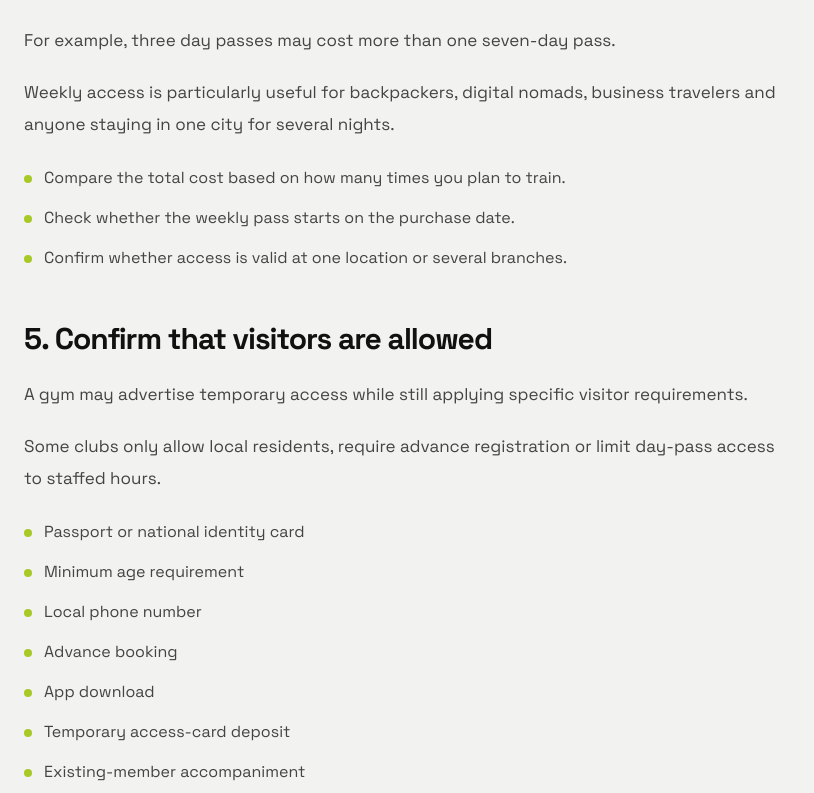
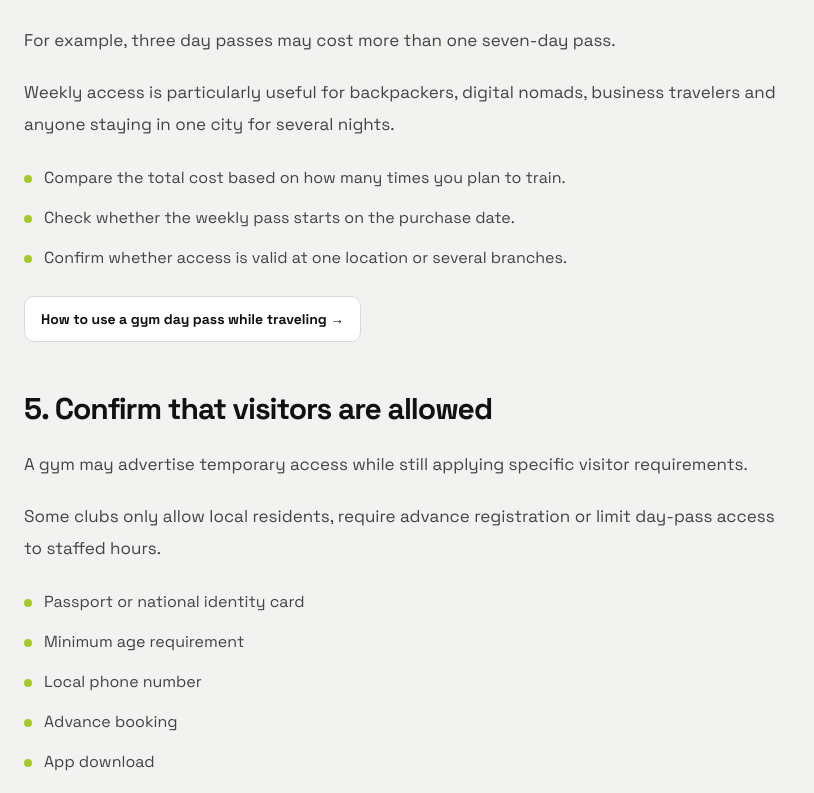
Before and after one commit to aferslid/daypassgyms, a Next.js app: page /blog/how-to-find-a-gym-while-traveling in a window 1280 px wide. Shown: the part 2714-3507 px from the top of the page, without its empty margins (0-814 px from the left). Built offline with nearby package versions, Linux system fonts and the light colour scheme.

Commit message:
Add travel gym guide and internal blog links

```diff
--- a/app/blog/[slug]/page.tsx
+++ b/app/blog/[slug]/page.tsx
@@ -28,11 +28,40 @@ export async function generateMetadata({
     };
   }
 
+  const articleUrl = `https://www.daypassgyms.com/blog/${post.slug}`;
+  const imageUrl = "https://www.daypassgyms.com/og-image.png";
+
   return {
     title: `${post.title} | DayPassGyms`,
     description: post.excerpt,
+
     alternates: {
-      canonical: `/blog/${post.slug}`,
+      canonical: articleUrl,
+    },
+
+    openGraph: {
+      title: post.title,
+      description: post.excerpt,
+      url: articleUrl,
+      siteName: "DayPassGyms",
+      type: "article",
+      publishedTime: post.publishedAt,
+      modifiedTime: post.updatedAt || post.publishedAt,
+      images: [
+        {
+          url: imageUrl,
+          width: 1200,
+          height: 630,
+          alt: post.title,
+        },
+      ],
+    },
+
+    twitter: {
+      card: "summary_large_image",
+      title: post.title,
+      description: post.excerpt,
+      images: [imageUrl],
     },
   };
 }
@@ -179,6 +208,20 @@ export default async function BlogArticlePage({
                       ))}
                     </ul>
                   )}
+
+                  {section.links && section.links.length > 0 && (
+                    <div className="mt-6 flex flex-wrap gap-3">
+                      {section.links.map((link) => (
+                        <Link
+                          key={link.href}
+                          href={link.href}
+                          className="inline-flex items-center rounded-[10px] border border-[#DADAD5] bg-white px-4 py-3 text-sm font-bold text-[#111] transition hover:border-[#A7C927] hover:text-[#6F8500]"
+                        >
+                          {link.label} →
+                        </Link>
+                      ))}
+                    </div>
+                  )}
                 </section>
               ))}
             </div>
@@ -248,23 +291,24 @@ export default async function BlogArticlePage({
 
             <div className="mt-16 rounded-[20px] bg-[#111] p-8 text-white md:p-10">
               <div className="text-[11px] font-bold uppercase tracking-[0.14em] text-[#C8F135]">
-                Find your next gym
+                Ready for your next workout?
               </div>
 
               <h2 className="mt-4 text-3xl font-extrabold tracking-[-1px]">
-                Browse gyms offering temporary access.
+                Find a gym that welcomes temporary visitors.
               </h2>
 
               <p className="mt-4 max-w-xl leading-7 text-[#999]">
-                Search by country and city, compare day-pass information and
-                check useful facilities before you go.
+                Browse gyms by country and city, compare day-pass and weekly-pass
+                prices, and check showers, lockers, Wi-Fi and visitor requirements
+                before you go.
               </p>
 
               <Link
                 href="/gyms"
                 className="mt-7 inline-flex rounded-[10px] bg-[#C8F135] px-5 py-3 text-sm font-bold text-[#111] transition hover:bg-[#D7FF45]"
               >
-                Browse countries
+                Find a gym →
               </Link>
             </div>
           </div>
--- a/app/blog/posts.ts
+++ b/app/blog/posts.ts
@@ -1,7 +1,13 @@
+export type BlogLink = {
+  href: string;
+  label: string;
+};
+
 export type BlogSection = {
   heading?: string;
   paragraphs?: string[];
   bullets?: string[];
+  links?: BlogLink[];
 };
 
 export type BlogPost = {
@@ -123,6 +129,17 @@ export const blogPosts: BlogPost[] = [
         heading: "Find a gym day pass",
         paragraphs: [
           "Use DayPassGyms to browse gyms by country and city, compare visitor prices and check useful amenities before your next workout abroad.",
+          "If you are still researching your destination, our complete guide explains how to identify gyms that accept temporary visitors and how to compare the available options.",
+        ],
+        links: [
+          {
+            href: "/blog/how-to-find-a-gym-while-traveling",
+            label: "How to find a gym while traveling",
+          },
+          {
+            href: "/gyms",
+            label: "Browse gyms with day passes",
+          },
         ],
       },
         ],
@@ -197,6 +214,12 @@ export const blogPosts: BlogPost[] = [
                   "Compare the total cost based on how many times you plan to train.",
                   "Check whether the weekly pass starts on the purchase date.",
                   "Confirm whether access is valid at one location or several branches.",
+                ],
+                links: [
+                  {
+                    href: "/blog/how-to-use-a-gym-day-pass-while-traveling",
+                    label: "How to use a gym day pass while traveling",
+                  },
                 ],
               },
               {
@@ -279,6 +302,12 @@ export const blogPosts: BlogPost[] = [
                   "Visitor-access information",
                   "Google Maps directions",
                 ],
+                links: [
+                  {
+                    href: "/gyms",
+                    label: "Browse all gyms",
+                  },
+                ],
               },
               {
                 heading: "Final thoughts",
```
